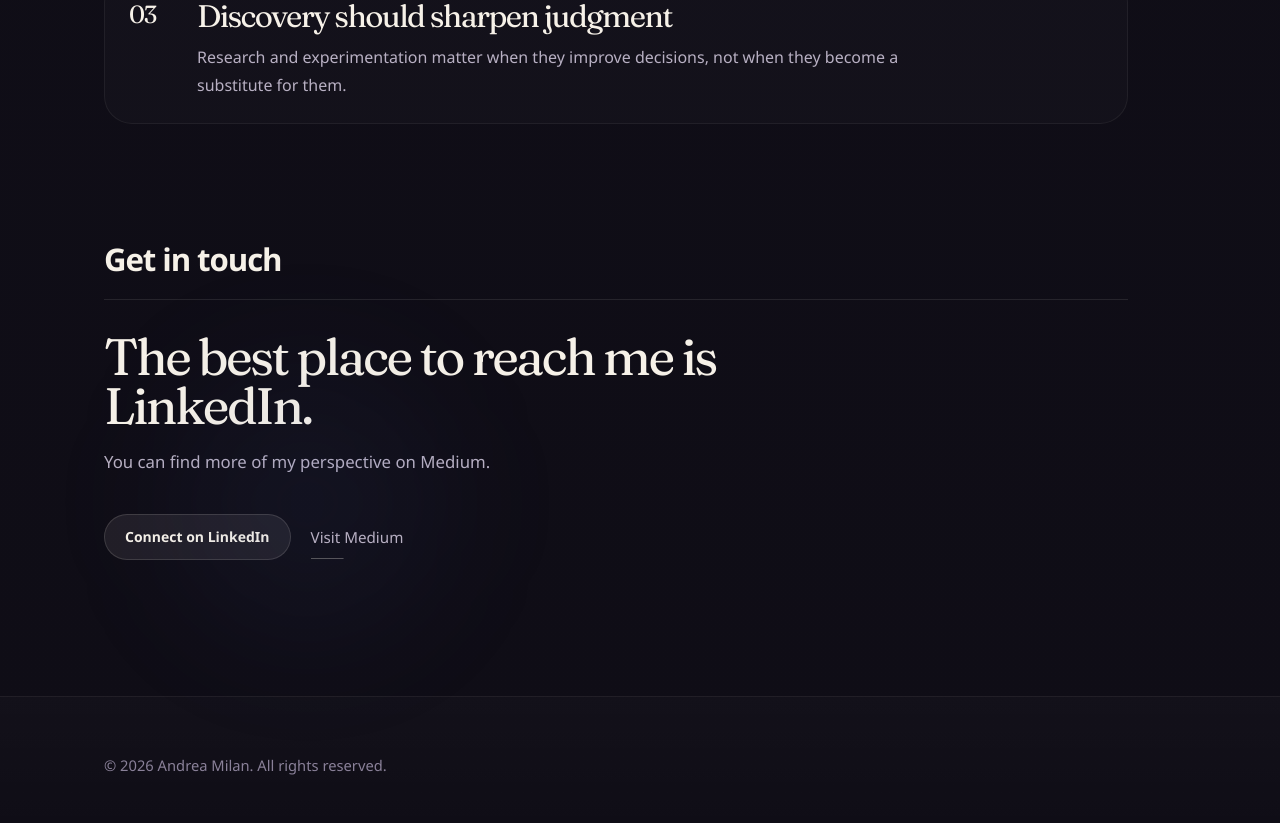
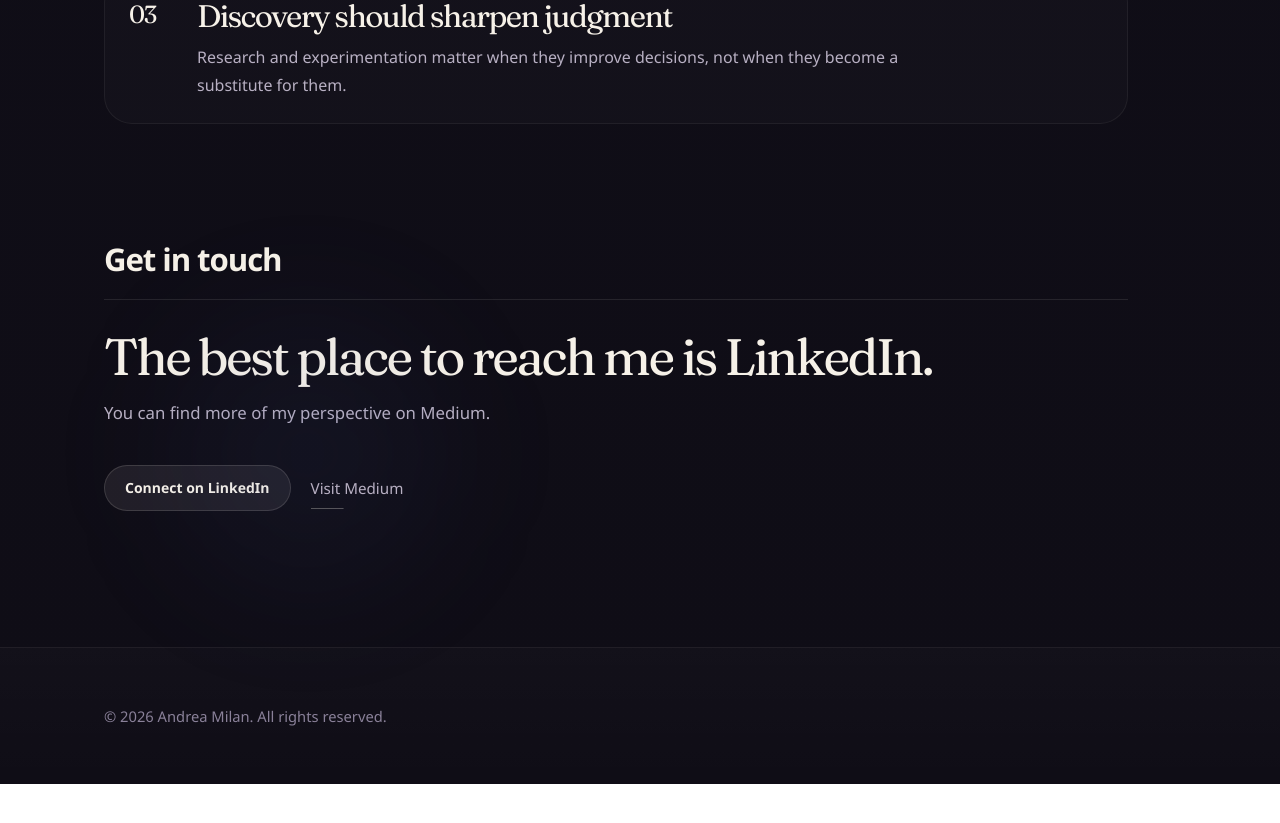
Before and after one commit to andreamilan/andreamilan.github.io, a Next.js app: page / in a window 1280 px wide. Shown: the part 3702-4525 px from the top of the page. After the commit the page ends 4486 px from the top, so only its background shows below. Built offline with nearby package versions, Linux system fonts and the light colour scheme.

Commit message:
Clean up unused project files

```diff
--- a/app/page.tsx
+++ b/app/page.tsx
@@ -273,7 +273,7 @@ export default function HomePage() {
         </Reveal>
         <Reveal delay={0.05}>
           <div className="max-w-5xl pt-8">
-            <h2 className="display-copy max-w-[48rem] text-[2.25rem] leading-[0.96] sm:text-[3.2rem]">
+            <h2 className="display-copy max-w-[48rem] text-[2.25rem] leading-[0.96] sm:max-w-[56rem] sm:text-[3.2rem] lg:whitespace-nowrap">
               The best place to reach me is LinkedIn.
             </h2>
             <p className="body-copy mt-4 max-w-[42rem]">
--- a/components/ui/hero-portrait.tsx
+++ b/components/ui/hero-portrait.tsx
@@ -11,7 +11,8 @@ const greetings = [
   "Hola!",
   "Hallo!",
   "Hej!",
-  "Tere!"
+  "Tere!",
+  "Merhaba!"
 ] as const;
 
 export function HeroPortrait() {
```
